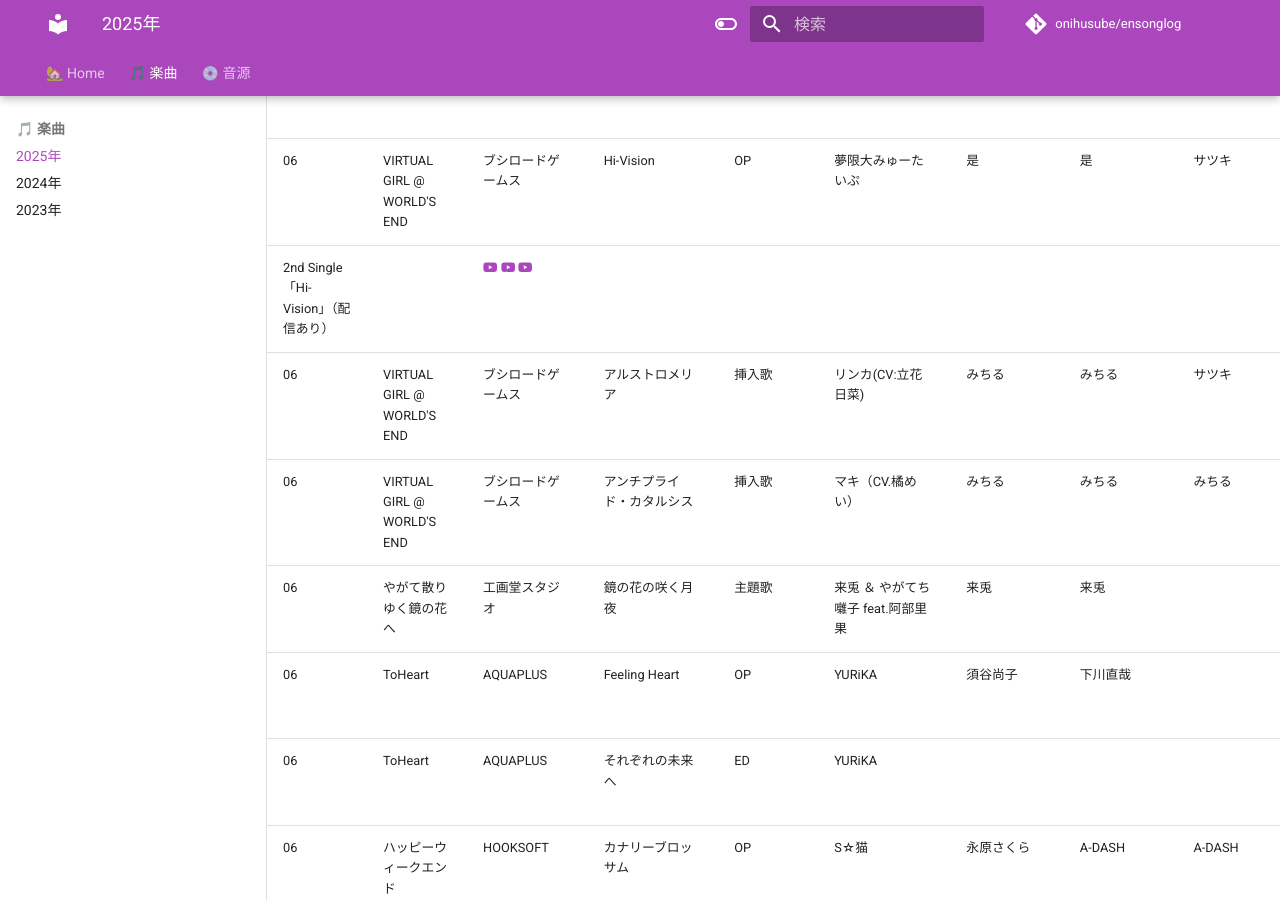
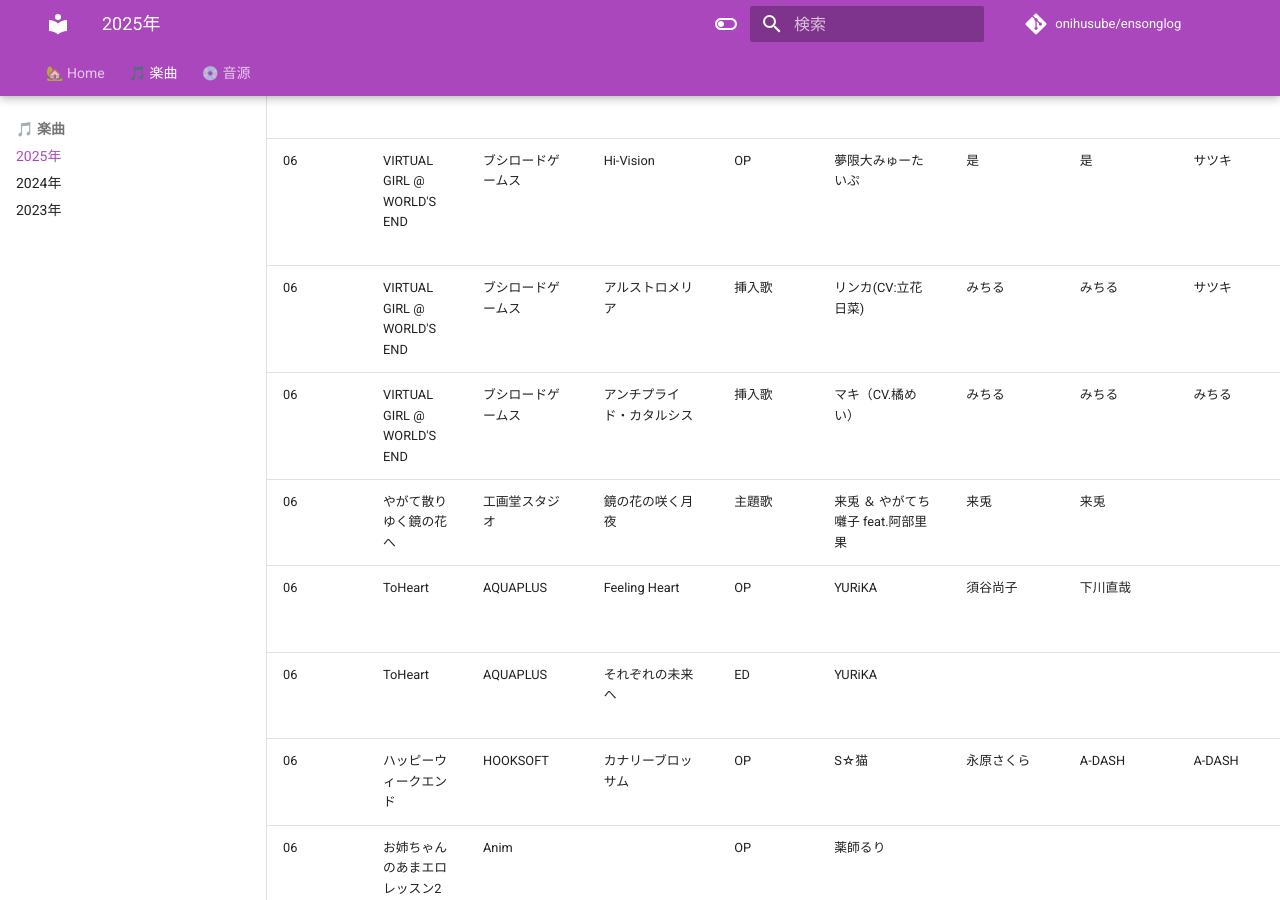
Before and after one commit to onihusube/ensonglog, an MkDocs documentation site: the page built from docs/2025/楽曲.md, in a window 1280 px wide and 900 px high, scrolled down 11073 px. Built offline with MkDocs 1.6.1 and Material for MkDocs 9.7.7, drawn with Linux system fonts in a browser that asks for light colours; emoji names are drawn with the system emoji font; comment, search, counter and statistics services are not loaded.

Commit message:
レイアウト崩れ修正

```diff
--- a/docs/2025/楽曲.md
+++ b/docs/2025/楽曲.md
@@ -101,8 +101,7 @@
 | 05<!--/30--> | 魔法戦士エクストラバースト | Triangle | 天使断罪 | 主題歌 | 和音まりか | AINTOPS | AINTOPS | AINTOPS |  | | [:fontawesome-brands-youtube:](https://www.youtube.com/watch?v=28kd7CykIAg) |
 | 05<!--/30--> | 初恋マスターアップ | あざらしそふと | アンルート | OP | くるみ | くるみ | くるみ |  | | | [:fontawesome-brands-youtube:](https://youtu.be/fLB0kt4RFqg) [:fontawesome-brands-youtube:](https://www.youtube.com/watch?v=WZvau9ckc_Y) |
 | 05<!--/30--> | Clover Reset | vividX | Clover Reset | 主題歌 | 白砂沙帆（CV. 立花茉鈴） | ShoichiroToko | ShoichiroToko | ShoichiroToko | オリジナルサウンドトラック（クラウドファンディング特典） | | [:fontawesome-brands-youtube:](https://www.youtube.com/watch?v=-vis2ox8tqE) |
-| 06<!--/12--> | VIRTUAL GIRL @ WORLD'S END | ブシロードゲームス | Hi-Vision | OP | 夢限大みゅーたいぷ | 是 | 是 | サツキ | 夢限大みゅーたいぷ
-2nd Single「Hi-Vision」（配信あり） |  | [:fontawesome-brands-youtube:](https://www.youtube.com/watch?v=rjOVXUAgYQg) [:fontawesome-brands-youtube:](https://www.youtube.com/watch?v=PtT8qMrMqE8) [:fontawesome-brands-youtube:](https://www.youtube.com/watch?v=2ecjo9jpoPM) |
+| 06<!--/12--> | VIRTUAL GIRL @ WORLD'S END | ブシロードゲームス | Hi-Vision | OP | 夢限大みゅーたいぷ | 是 | 是 | サツキ | 夢限大みゅーたいぷ2nd Single「Hi-Vision」（配信あり） |  | [:fontawesome-brands-youtube:](https://www.youtube.com/watch?v=rjOVXUAgYQg) [:fontawesome-brands-youtube:](https://www.youtube.com/watch?v=PtT8qMrMqE8) [:fontawesome-brands-youtube:](https://www.youtube.com/watch?v=2ecjo9jpoPM) |
 | 06<!--/12--> | VIRTUAL GIRL @ WORLD'S END | ブシロードゲームス | アルストロメリア | 挿入歌 | リンカ(CV:立花日菜) | みちる | みちる | サツキ |  |  | [:fontawesome-brands-youtube:](https://www.youtube.com/watch?v=eEebyMh4bus) |
 | 06<!--/12--> | VIRTUAL GIRL @ WORLD'S END | ブシロードゲームス | アンチプライド・カタルシス | 挿入歌 | マキ（CV.橘めい） | みちる | みちる | みちる | | | [:fontawesome-brands-youtube:](https://www.youtube.com/watch?v=o_VaBu67Ch8) |
 | 06<!--/20--> | やがて散りゆく鏡の花へ | 工画堂スタジオ | 鏡の花の咲く月夜 | 主題歌 | 来兎 ＆ やがてち囃子 feat.阿部里果 | 来兎 | 来兎 | | | | [:fontawesome-brands-youtube:](https://www.youtube.com/watch?v=CYWvev4vzlk) [:fontawesome-brands-twitter:](https://x.com/DEAR_MF_PR/status/1910634107572543649) [:fontawesome-brands-youtube:](https://www.youtube.com/watch?v=iUNGY_eGC0s) |
```
